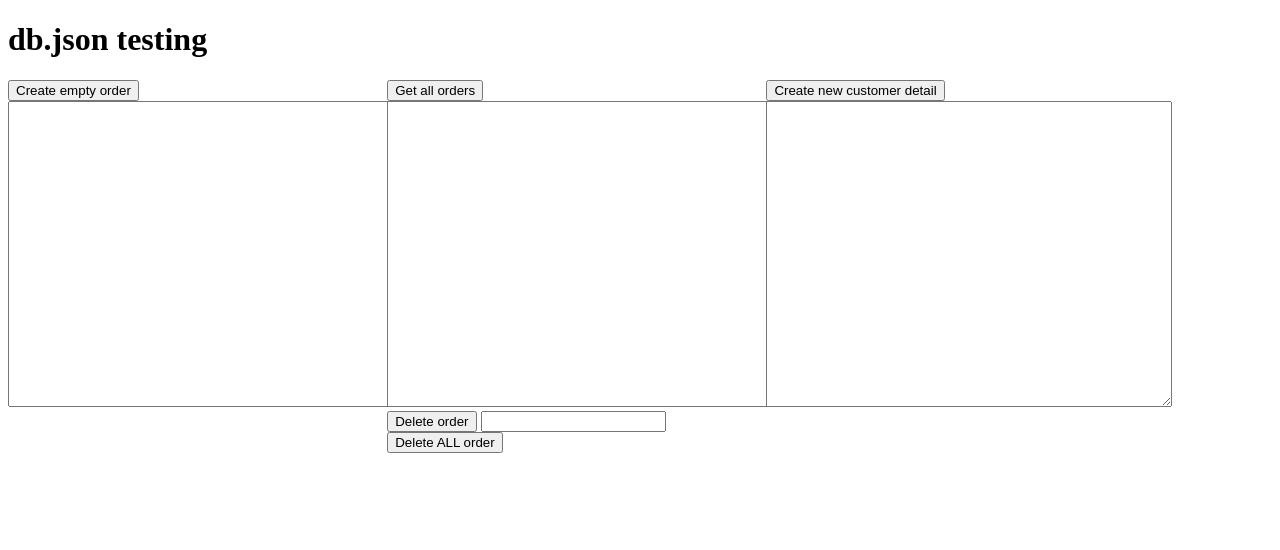
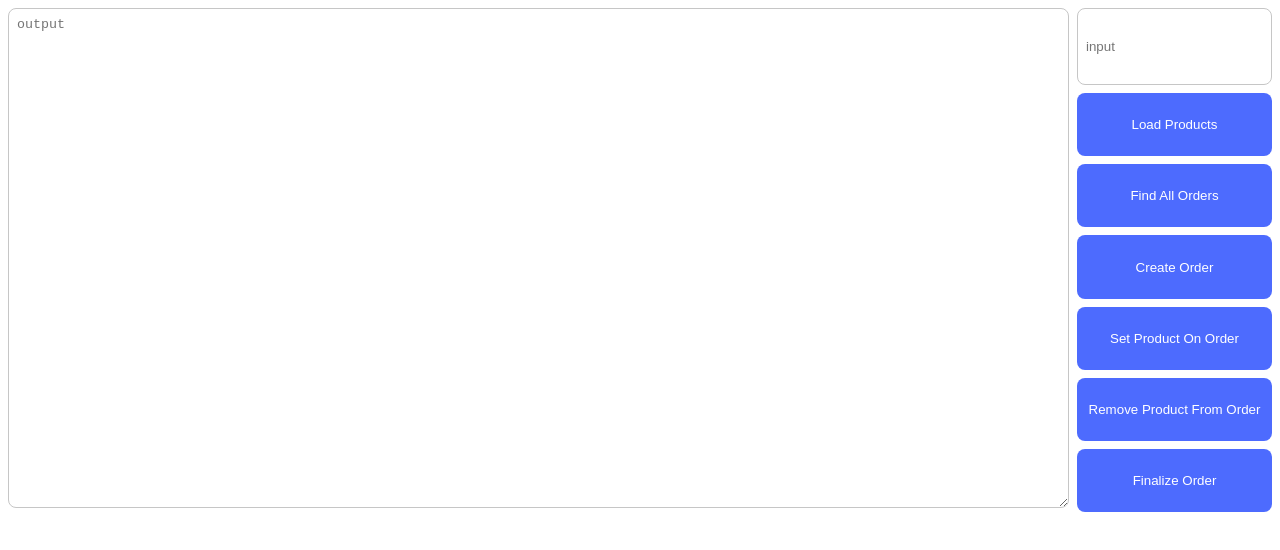
Before and after one commit to fretry1/pkd_project, a SvelteKit app: page / in a window 1280 px wide. Shown: the top 550 px of the page. Built offline with nearby package versions, Linux system fonts and the light colour scheme.

Commit message:
update services, rename files, revamp UI

```diff
--- a/src/services/api-client.ts
+++ b/src/lib/services/api.ts
@@ -10,7 +10,7 @@ const example = "http://localhost:8080${uri}"
  * @return - Promise<[T, null] | [null, E]>
  */
 
-export const apiCommunicator = {
+export const api = {
 	async request(uri: string, method: string, body?: any): PResult<any, AppError> {
 		const payload = body ? JSON.stringify(body) : null
 		let res = await fetch(`${BASE_URL}${uri}`, {
--- a/src/services/order_services.ts
+++ b/src/lib/services/order-service.ts
@@ -9,17 +9,17 @@ import type {
 	PResult,
 	AppError
 } from "$lib/type"
-import { apiCommunicator as api } from "./api-client"
+import { api } from "./api"
 
-export async function createEmptyOrder(): PResult<Order, AppError> {
+async function createOrder(): PResult<Order, AppError> {
 	return await api.post("/orders")
 }
 
-export async function getAll(): PResult<Order[], AppError> {
+async function getAllOrders(): PResult<Order[], AppError> {
 	return api.get("/orders")
 }
 
-export async function modifyOrderProducts(
+async function setProductOnOrder(
 	orderId: string,
 	productId: string,
 	quantity: number
@@ -27,24 +27,23 @@ export async function modifyOrderProducts(
 	return api.put(orderId + "/products/" + productId, { quantity })
 }
 
-export async function modifyOrderStatus(
-	orderId: string,
-	options: string
-): PResult<Order, AppError> {
+// No use-case yet
+async function modifyOrderStatus(orderId: string, options: string): PResult<Order, AppError> {
 	const status = options.toUpperCase()
 	return api.put(orderId, { status })
 }
 
-export async function removeOrder(id: string): Promise<void | number> {
+// No use-case yet
+async function removeOrder(id: string): Promise<void | number> {
 	if (id === "ALL") {
 		return api.delUgly(`/orders`)
 	}
 	return api.delUgly(`/orders/${id}`)
 }
 
-const banan: Product = {
-	id: "5",
-	title: "banan",
-	description: "en frukt",
-	price: 10
+export default {
+	createOrder,
+	getAllOrders,
+	setProductOnOrder
+	// ...
 }
--- /dev/null
+++ b/src/lib/services/payment-service.ts
@@ -0,0 +1,56 @@
+import { assets } from "$app/paths"
+import type {
+	Product,
+	Order,
+	OrderItem,
+	STATUS,
+	Payment,
+	CustomerDetails,
+	Receipt,
+	AppError,
+	PResult
+} from "$lib/type"
+import { api } from "./api"
+
+// NOT IMPLEMENTED IN BACKEND YET
+async function createCustomerDetails(): PResult<CustomerDetails, AppError> {
+	return api.post("/payment")
+}
+
+/**
+ * NOT IMPLEMENTED IN BACKEND YET
+ * @param id - id of the customer
+ * @return - Promise<[Order, null] | [null, E]>
+ */
+async function getOrderDetails(id: string): PResult<Order, AppError> {
+	return api.get(`/payment/${id}/orders`)
+}
+
+/**
+ * NOT IMPLEMENTED IN BACKEND YET
+ * @param id - id of the customer
+ * @param status - status of the specific payment of the customer
+ * @return - Promise<[Order, null] | [null, E]>
+ */
+async function setPaymentStatus(id: string, status: string): PResult<Order, AppError> {
+	return api.put(`/payment/${id}/orders`, { status: status })
+}
+
+/**
+ * NOT IMPLEMENTED IN BACKEND YET
+ * @param id - id of the customer
+ * @return - Promise<[Order, null] | [null, E]>
+ */
+async function createReceipt(id: string): PResult<Receipt, AppError> {
+	return api.post(`/receipt`)
+}
+
+// NOT IMPLEMENTED IN BACKEND YET
+async function findReceipt(id: string): PResult<Receipt, AppError> {
+	return api.get(`/receipt/${id}`)
+}
+
+// TODO: implement
+async function issuePayment(orderId: string, details: CustomerDetails): PResult<Order, AppError> {}
+
+export default {}
--- a/src/services/product_services.ts
+++ b/src/lib/services/product-service.ts
@@ -9,8 +9,12 @@ import type {
 	AppError,
 	PResult
 } from "$lib/type"
-import { apiCommunicator as api } from "./api-client"
+import { api } from "./api"
 
-export async function getAllProducts(): PResult<Product[], AppError> {
+async function getAllProducts(): PResult<Product[], AppError> {
 	return await api.get("/products")
 }
+
+export default {
+	getAllProducts
+}
--- a/src/lib/type.ts
+++ b/src/lib/type.ts
@@ -11,10 +11,10 @@ export type OrderItem = {
 }
 
 export type Order = {
-	id: number
-	created_at: number
+	id: string
+	created_at: string
 	status: Status
-	Items: Map<number, OrderItem>
+	Items: Map<string, OrderItem>
 	total: number
 }
 
--- a/src/routes/+page.svelte
+++ b/src/routes/+page.svelte
@@ -1,139 +1,142 @@
 <script lang="ts">
-	import * as Order from "../services/order_services"
-	import * as Payment from "../services/payment_services"
-	import * as Product from "../services/product_services"
-	import * as Transport from "../services/transport_services"
-	import * as Ware from "../services/warehouse_services"
 
-	// const createOrder = async () => {
-	// 	let res = await fetch("http://localhost:8080/orders", {
-	// 		method: "POST",
-	// 		headers: {
-	// 			accept: "application/json"
-	// 		}
-	// 	})
-	// 	console.log(res.status)
-	// 	if (!res.ok) {
-	// 		json101 = `failed: res ${res.status}`
-	// 		return
-	// 	}
-	// 	const obj = await res.json()
-	// 	json101 = JSON.stringify(obj, null, 2)
-	// }
+	import ProductService from "$lib/services/product-service"
+	import OrderService from "$lib/services/order-service"
+	import PaymentService from "$lib/services/payment-service"
 
-	// const getAllOrders = async () => {
-	// 	let res = await fetch("http://localhost:8080/orders", {
-	// 		method: "GET",
-	// 		headers: {
-	// 			accept: "application/json"
-	// 		}
-	// 	})
-	// 	console.log(res.status)
-	// 	if (!res.ok) {
-	// 		json102 = `failed: res ${res.status}`
-	// 		return
-	// 	}
-	// 	const obj = await res.json()
-	// 	json102 = JSON.stringify(obj, null, 2)
-	// }
+	// Do not add any more stateful variables, use these
+	let output = $state("")
+	let input = $state("")
 
-	// const DeleteOrder = async () => {
-	// 	let res = await fetch(`http://localhost:8080/orders/${delOrderID}`, {
-	// 		method: "DELETE",
-	// 		headers: {
-	// 			accept: "application/json"
-	// 		}
-	// 	})
-	// 	console.log(res.status)
-	// 	if (!res.ok) {
-	// 		json103 = `failed: res ${res.status}`
-	// 		return
-	// 	}
-	// 	const obj = await res.json()
-	// 	json103 = JSON.stringify(obj, null, 2)
-	// }
+	const stringify = (obj: any): string => {
+		return JSON.stringify(obj, null, 2)
+	}
 
-	// const DelALLOrder = async () => {
-	// 	let res = await fetch(`http://localhost:8080/orders`, {
-	// 		method: "DELETE",
-	// 		headers: {
-	// 			accept: "application/json"
-	// 		}
-	// 	})
-	// 	console.log(res.status)
-	// 	if (!res.ok) {
-	// 		json104 = `failed: res ${res.status}`
-	// 		return
-	// 	}
-	// 	const obj = await res.json()
-	// 	json104 = JSON.stringify(obj, null, 2)
-	// }
-
-	const createEOrder = async () => {
-		const order = await Order.createEmptyOrder()
-		json101 = JSON.stringify(order, null, 2)
+	// TODO: implement later
+	const openCustomerDetailsModal = () => {
+		// ...
 	}
-	let json101 = $state("")
-
-	const getAllOrders = async () => {
-		const allorders = await Order.getAll()
-		json102 = JSON.stringify(allorders, null, 2)
-	}
-	let json102 = $state("")
-
-	let delOrderID = $state("")
-	const DeleteOrder = async () => {
-		const delorder = await Order.removeOrder(delOrderID)
-		json103 = JSON.stringify(delorder, null, 2)
-	}
-	let json103 = $state("")
-
-	const DelALLOrder = async () => {
-		const delallorder = await Order.removeOrder("ALL")
-		json104 = JSON.stringify(delallorder, null, 2)
-	}
-	let json104 = $state("")
-
-	let json301 = $state("")
 </script>
 
-<h1>db.json testing</h1>
-<div>
-	<div></div>
-</div>
-
-<div class="row">
-	<div class="column">
-		<button onclick={() => createEOrder()}> Create empty order </button>
-
-		<textarea bind:value={json101}></textarea>
+<div class="wrapper">
+	<div class="io">
+		<textarea
+			placeholder="output"
+			bind:value={output}
+		>
+		</textarea>
 	</div>
 
-	<div class="column">
-		<button onclick={() => getAllOrders()}> Get all orders </button>
+	<div class="input">
+		<input
+			placeholder="input"
+			bind:value={input}
+		/>
 
-		<textarea bind:value={json102}></textarea>
-		<div>
-			<button onclick={() => DeleteOrder()}> Delete order </button>
-			<input bind:value={delOrderID} />
-		</div>
-		<button onclick={() => DelALLOrder()}> Delete ALL order </button>
+		<button onclick={async () => {
+			const [products, err] = await ProductService.getAllProducts()
+			if (err) {
+				output = stringify(err)
+			}
+			// TODO: sort products, for example by price
+			output = stringify(products)
+		}}>
+			Load Products
+		</button>
+
+		<button onclick={async () => {
+		const [orders, err] = await OrderService.getAllOrders()
+		if (err) {
+			output = stringify(err)
+		}
+		output = stringify(orders)
+		}}>
+			Find All Orders
+		</button>
+
+		<button onclick={async () => {
+		const [order, err] = await OrderService.createOrder()
+		if (err) {
+			output = stringify(err)
+		}
+		output = stringify(order)
+		}}>
+			Create Order
+		</button>
+
+		<!-- TODO: implement -->
+		<button onclick={async () => {
+
+		}}>
+			Set Product On Order
+		</button>
+
+		<!-- TODO: implement -->
+		<button onclick={async () => {
+
+		}}>
+			Remove Product From Order
+		</button>
+
+		<!-- TODO: implement (I (Frey) Will implement a modal window that pops up, prompting the user to enter CustomerDetails-->
+		<button onclick={async () => {
+
+		}}>
+			Finalize Order
+		</button>
 	</div>
 
-	<div class="column">
-		<button onclick={() => null}> Create new customer detail </button>
-
-		<textarea bind:value={json301}></textarea>
-	</div>
 </div>
 
 <style>
-	textarea {
-		min-height: 300px;
-		min-width: 400px;
-	}
-	.column {
-		float: left;
-		width: 30%;
-	}
+  * {
+    box-sizing: border-box;
+  }
+
+  input, textarea {
+    padding: 0.5rem;
+  }
+
+  .wrapper {
+    display: flex;
+    flex-direction: row;
+    gap: .5rem;
+  }
+
+  .io {
+    width: 100%;
+
+    & textarea {
+      min-width: 100%;
+      max-width: 100%;
+      min-height: 500px;
+    }
+  }
+
+  .input {
+    margin: 0 auto;
+    display: flex;
+    flex-direction: column;
+    gap: .5rem;
+
+    & * {
+      height: 100%;
+    }
+  }
+
+  input, textarea, button {
+    border: solid 1px rgb(198, 198, 198);
+    border-radius: 0.5rem;
+  }
+
+  button {
+    border: none;
+    border-radius: 0.5rem;
+    background-color: hsl(230, 99%, 65%);
+    color: white;
+
+    &:hover {
+      background-color: hsl(230, 76%, 59%);
+    }
+  }
 </style>
--- a/src/services/payment_services.ts
+++ /dev/null
@@ -1,46 +0,0 @@
-import { assets } from "$app/paths"
-import type {
-	Product,
-	Order,
-	OrderItem,
-	STATUS,
-	Payment,
-	CustomerDetails,
-	Receipt,
-	AppError,
-	PResult
-} from "$lib/type"
-import { apiCommunicator as api } from "./api-client"
-
-export async function createCustomerCetails(): PResult<CustomerDetails, AppError> {
-	return api.post("/payment")
-}
-
-/**
- * @param id - id of the customer
- * @return - Promise<[Order, null] | [null, E]>
- */
-export async function getOrderDetails(id: string): PResult<Order, AppError> {
-	return api.get(`/payment/${id}/orders`)
-}
-
-/**
- * @param id - id of the customer
- * @param status - status of the specific payment of the customer
- * @return - Promise<[Order, null] | [null, E]>
- */
-export async function setPaymentStatus(id: string, status: string): PResult<Order, AppError> {
-	return api.put(`/payment/${id}/orders`, { status: status })
-}
-
-/**
- * @param id - id of the customer
- * @return - Promise<[Order, null] | [null, E]>
- */
-export async function createReceipt(id: string): PResult<Receipt, AppError> {
-	return api.post(`/receipt`)
-}
-
-export async function findReceipt(id: string): PResult<Receipt, AppError> {
-	return api.get(`/receipt/${id}`)
-}
--- a/src/services/transport_services.ts
+++ /dev/null
@@ -1,18 +0,0 @@
-import type {
-	Product,
-	Order,
-	OrderItem,
-	STATUS,
-	Payment,
-	CustomerDetails,
-	Receipt
-} from "$lib/type"
-import { apiCommunicator } from "./api-client"
-
-function initate_transport() {}
-
-function order_shipped() {}
-
-function order_in_transit() {}
-
-function order_delivered() {}
```
Also changed, not shown: src/services/warehouse_services.ts (deleted, +0 -10 lines).
